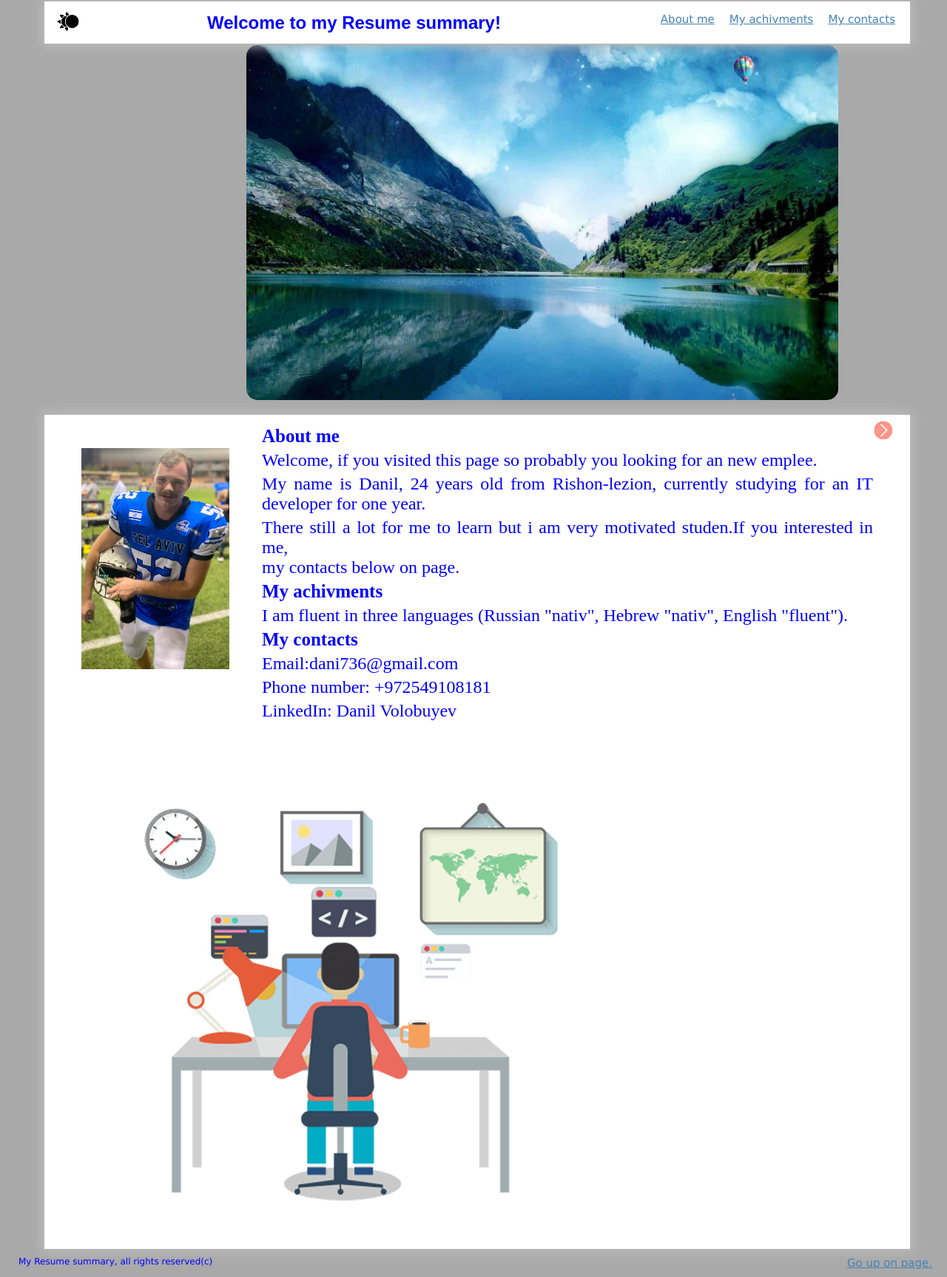
After one commit to DanilVo/html-work, a PHP site: page /index.php in a window 1280 px wide. The commit adds this page. Shown: the whole page at 74% size. Run offline with PHP 8.4, Linux system fonts and the light colour scheme.

Commit message:
php start

```diff
--- /dev/null
+++ b/datainfo.php
@@ -0,0 +1,9 @@
+<?php
+    return [
+        'about' => [
+            'hello' => 'Welcome, if you visited this page so probably you looking for an new emplee.',
+            'me'    => 'My name is Danil, 24 years old from Rishon-lezion, currently studying for an IT developer for one year.',
+            'whoMe' => 'There still a lot for me to learn but i am very motivated studen.If you interested in me,<br> my contacts below on page.'
+        ]
+    ];
+?>
--- a/index.html
+++ b/index.php
@@ -1,6 +1,9 @@
+<?
+$data = include_once('datainfo.php');
+$startData = $data['about'];
+?>
 <!DOCTYPE html>
 <html lang="en">
-
 <head>
     <meta charset="UTF-8">
     <meta http-equiv="X-UA-Compatible" content="IE=edge">
@@ -12,7 +15,6 @@
     <script type="text/javascript" src="/js/script.js" defer></script>
 
 </head>
-
 <body>
 
     <div class="header">
@@ -32,7 +34,7 @@
         <img src="img/nature3.png" alt="nature2"  class="block">
         <img src="img/nature1.png" alt="nature3"  class="block">
     </div>
-    <button class="btnRight" ><img src="/img/right.png"></button>
+    <button class="btnRight" ><img src="img/right.png"></button>
     <script src="js/slides.js" class="btnRight" defer></script>
 
     <div class="container">
@@ -41,11 +43,9 @@
         </div>
         <div class="content">
             <h2>About me</h2>
-            <p id="aboutme"> Welcome, if you visited this page so probably you looking for an new emplee. My name is
-                Danil, 24 years old from Rishon-lezion, currently studying for an IT developer for one year.
-                There still a lot for me to learn but i am very motivated studen.If you interested in me, my contacts
-                below on page.
-            </p>
+            <p id="aboutme"><?=$startData['hello']?></p>
+            <p><?=$startData['me']?></p>
+            <p><?=$startData['whoMe']?></p>
             <h2>My achivments</h2>
             <p id="myachivments"> I am fluent in three languages (Russian "nativ", Hebrew "nativ", English "fluent").
             <h2>My contacts</h2>
```
